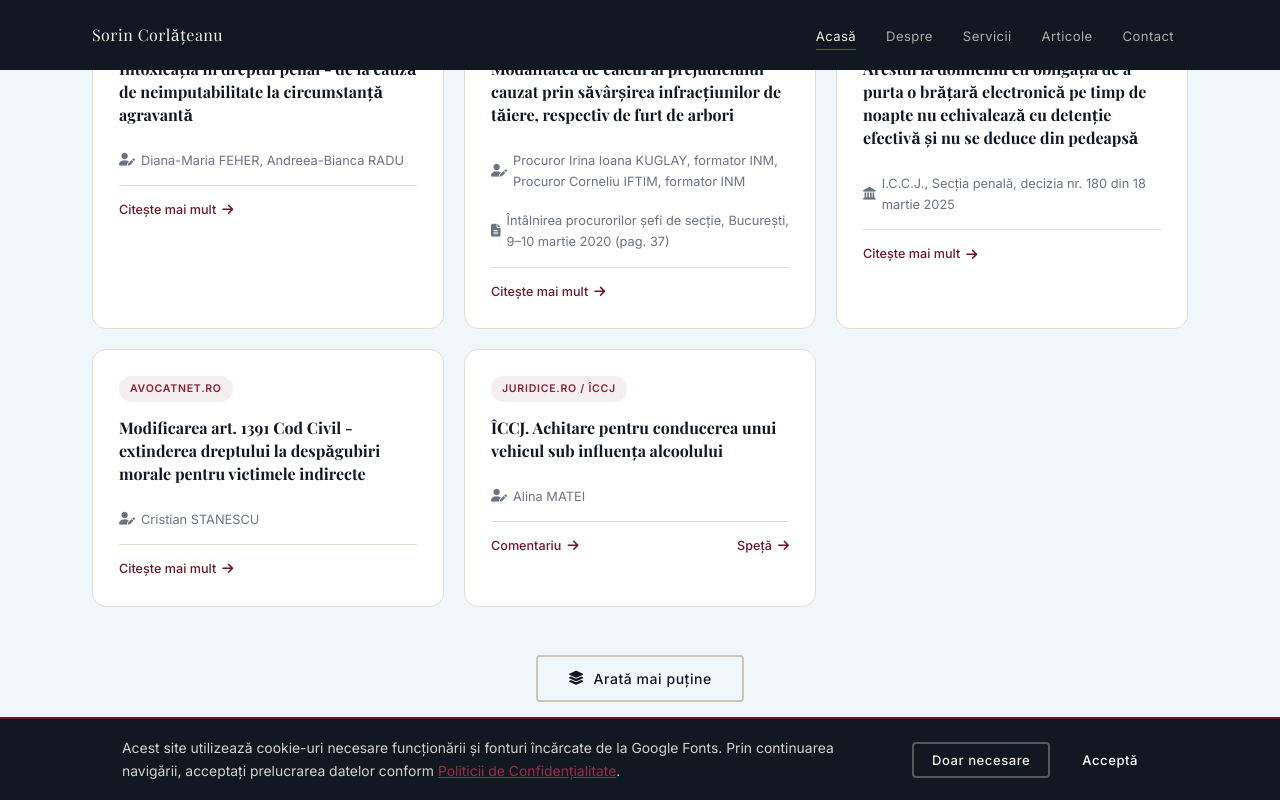
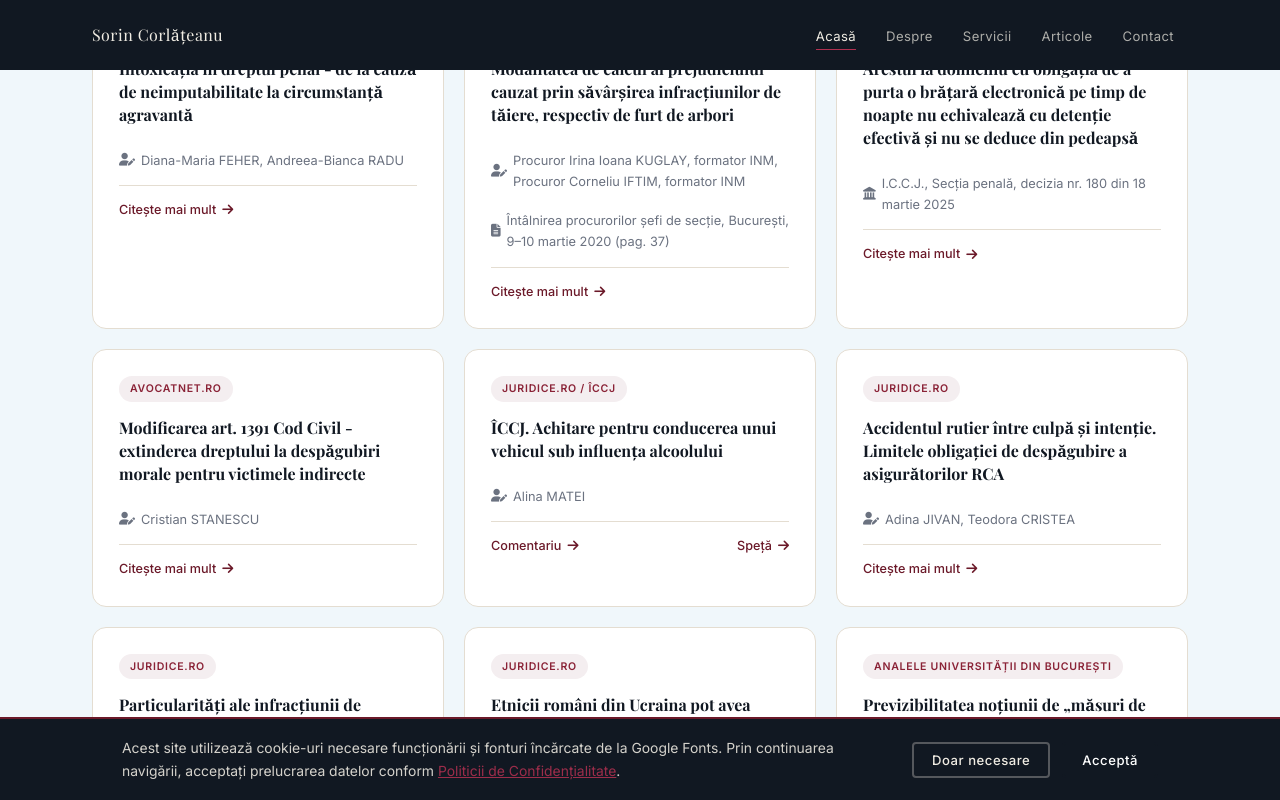
Before and after one commit to tcorlateanu/legal-practice-website, a plain HTML site: page index.html in a window 1280 px wide. Both pictures are taken after a click on the button "Încarcă Mai Multe". Shown: the part 3424-4224 px from the top of the page. Drawn offline with nearby package versions, Linux system fonts and the light colour scheme; a web font is replaced by a local one.

Commit message:
feat: add 4 new articles to spete section

```diff
--- a/index.html
+++ b/index.html
@@ -314,6 +314,58 @@ Mi-am consolidat o carieră de 25 de ani în domeniul dreptului penal, acumulân
           </div>
         </article>
 
+        <article class="speta-card">
+          <div class="speta-header">
+            <span class="speta-badge publicatie">Juridice.ro</span>
+          </div>
+          <h3 class="speta-title">Accidentul rutier între culpă și intenție. Limitele obligației de despăgubire a asigurătorilor RCA</h3>
+          <p class="speta-author"><i class="fas fa-user-pen"></i> Adina JIVAN, Teodora CRISTEA</p>
+          <div class="speta-footer">
+            <a href="https://www.juridice.ro/789333/accidentul-rutier-intre-culpa-si-intentie-limitele-obligatiei-de-despagubire-a-asiguratorilor-rca.html" target="_blank" rel="noopener" class="speta-btn">
+              Citește mai mult <i class="fas fa-arrow-right"></i>
+            </a>
+          </div>
+        </article>
+
+        <article class="speta-card">
+          <div class="speta-header">
+            <span class="speta-badge publicatie">Juridice.ro</span>
+          </div>
+          <h3 class="speta-title">Particularități ale infracțiunii de ucidere din culpă produsă ca urmare a unui eveniment de circulație. Stabilirea vinovăției, dinamica accidentului, expertiza tehnică</h3>
+          <p class="speta-author"><i class="fas fa-user-pen"></i> Toma Cătălin RĂILEANU</p>
+          <div class="speta-footer">
+            <a href="https://www.juridice.ro/662252/particularitati-ale-infractiunii-de-ucidere-din-culpa-produsa-ca-urmare-a-unui-eveniment-de-circulatie-stabilirea-vinovatiei-dinamica-accidentului-expertiza-tehnica.html" target="_blank" rel="noopener" class="speta-btn">
+              Citește mai mult <i class="fas fa-arrow-right"></i>
+            </a>
+          </div>
+        </article>
+
+        <article class="speta-card">
+          <div class="speta-header">
+            <span class="speta-badge publicatie">Juridice.ro</span>
+          </div>
+          <h3 class="speta-title">Etnicii români din Ucraina pot avea dublă cetățenie</h3>
+          <div class="speta-footer">
+            <a href="https://www.juridice.ro/813212/etnicii-romani-din-ucraina-pot-avea-dubla-cetatenie.html" target="_blank" rel="noopener" class="speta-btn">
+              Citește mai mult <i class="fas fa-arrow-right"></i>
+            </a>
+          </div>
+        </article>
+
+        <article class="speta-card">
+          <div class="speta-header">
+            <span class="speta-badge publicatie">Analele Universității din București</span>
+          </div>
+          <h3 class="speta-title">Previzibilitatea noțiunii de „măsuri de prevedere” în cazul infracțiunilor de ucidere din culpă și vătămare corporală din culpă</h3>
+          <p class="speta-author"><i class="fas fa-user-pen"></i> Valentina DINU</p>
+          <p class="speta-author" style="margin-top:4px"><i class="fas fa-file-alt"></i> Forum Juridic nr. 1/2024, Facultatea de Drept, Universitatea din București</p>
+          <div class="speta-footer">
+            <a href="https://drept.unibuc.ro/documente/2024/1,%202024,%2021.%20Valentina%20Dinu%20-%20Previzibilitatea%20notiunii%20de%20masuri%20de%20prevedere%20in%20cazul%20infractiunilor%20de%20ucidere%20din%20culpa%20si%20vatamare%20corporala%20din%20culpa.pdf" target="_blank" rel="noopener" class="speta-btn">
+              Citește mai mult <i class="fas fa-arrow-right"></i>
+            </a>
+          </div>
+        </article>
+
       </div>
 
       <div class="spete-cta" id="speteCta" style="display:none">
```
